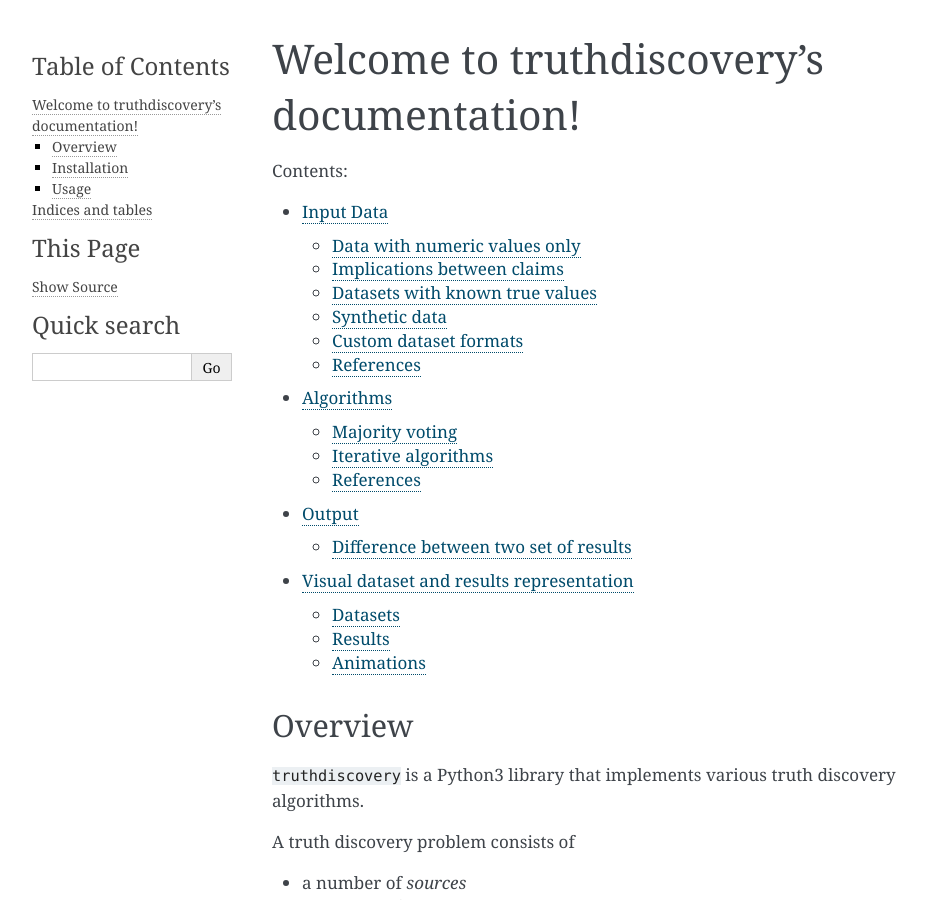
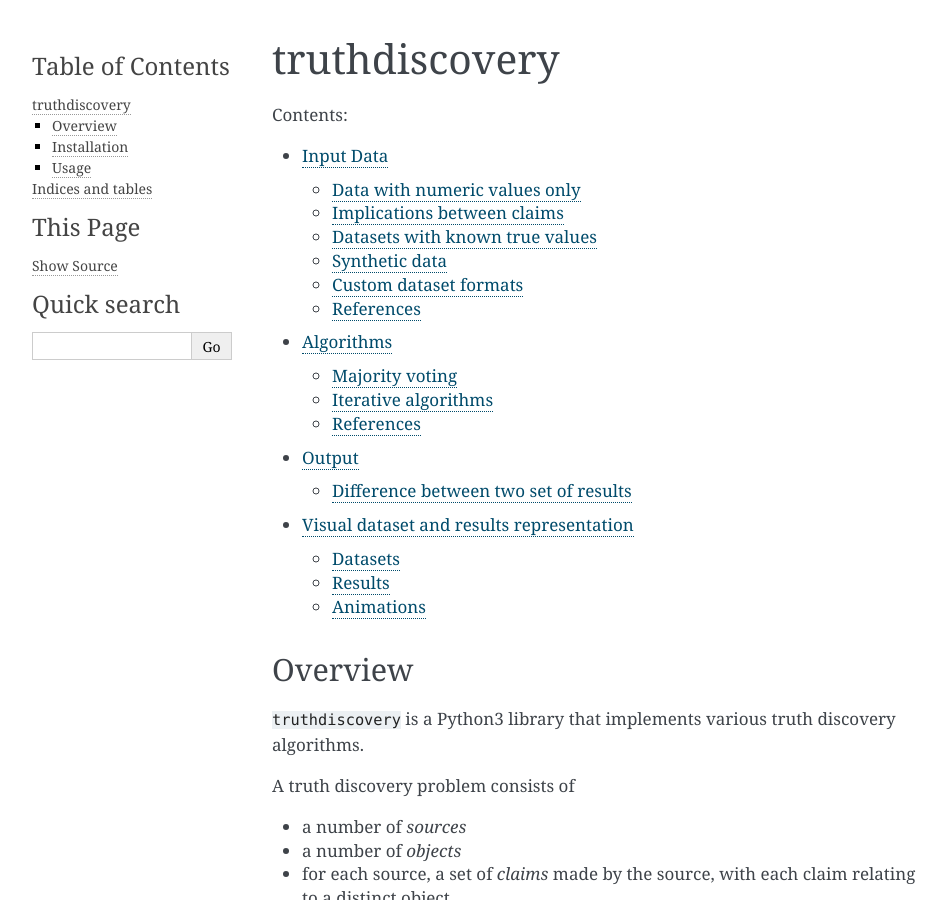
Before and after one commit to joesingo/truthdiscovery, a Sphinx documentation site: the page built from doc/index.rst, in a window 1280 px wide and 900 px high. Shown: the whole window, without its empty margins (148-1094 px from the left). Built offline with Sphinx 7.4.7, drawn with Linux system fonts in a browser that asks for light colours; pages that are not in the unit, such as notebooks, are missing from menus.

Commit message:
Update documentation images

```diff
--- a/doc/index.rst
+++ b/doc/index.rst
@@ -1,5 +1,5 @@
-Welcome to truthdiscovery's documentation!
-==========================================
+truthdiscovery
+==============
 
 .. toctree::
    :maxdepth: 2
--- a/doc/visual.rst
+++ b/doc/visual.rst
@@ -46,10 +46,12 @@
 scheme: ::
 
     from truthdiscovery import Sums, GraphRenderer, ResultsGradientColourScheme
-
+    # create `mydata` as above...
     results = Sums().run(mydata)
     colour_scheme = ResultsGradientColourScheme(results)
     renderer = GraphRenderer(colours=colour_scheme)
+    with open("/tmp/my-dataset-with-results.png", "wb") as imgfile:
+        renderer.render(mydata, imgfile)
 
 .. figure:: images/example_graph_dataset_results_based.png
 
```
Also changed, not shown: doc/images/example_graph_dataset.png, doc/images/example_graph_dataset_results_based.png, 1 other file.
